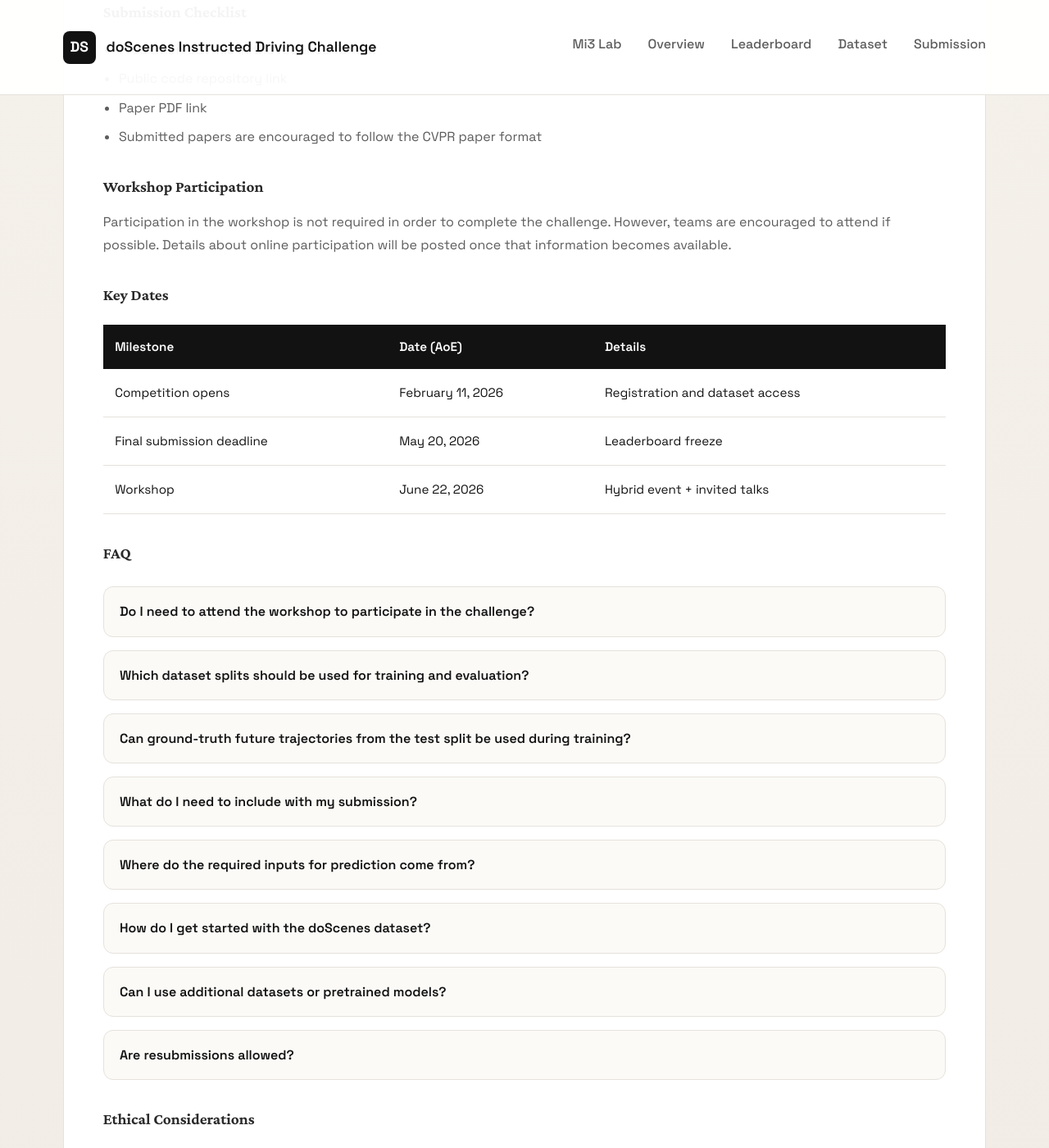
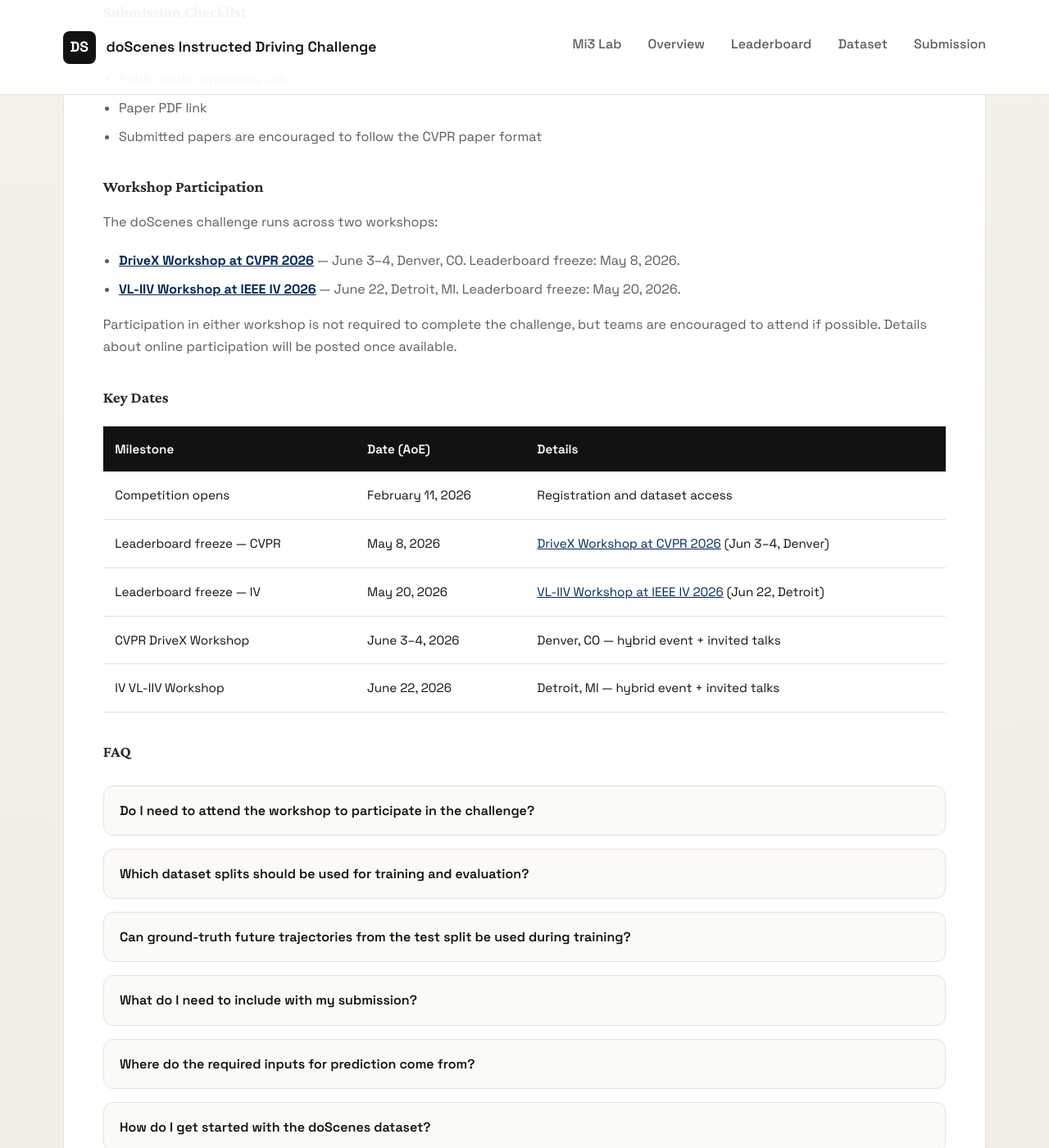
Before and after one commit to Mi3-Lab/mi3-lab.github.io, a Jekyll site: the page doScenes_challenge.html, which Jekyll copies as it is, in a window 1280 px wide and 1400 px high, scrolled down 5897 px. Shown: the whole window at 82% size. Built offline with Jekyll 4.4.1, drawn with Linux system fonts in a browser that asks for light colours; some of the changed text lies outside the part shown.

Commit message:
doScenes: split leaderboard freeze into CVPR (May 8) and IV (May 20) deadlines
DriveX @ CVPR freeze May 8; VL-IIV @ IV freeze May 20. Updates info cards,
Key Dates table, and Workshop Participation section with per-workshop links.

Co-Authored-By: Claude Sonnet 4.6 <noreply@anthropic.com>

```diff
--- a/doScenes_challenge.html
+++ b/doScenes_challenge.html
@@ -616,14 +616,14 @@
 
     <div class="info-cards">
         <div class="info-card">
-            <div class="info-card-label">Submission Deadline</div>
-            <div class="info-card-value">May 20, 2026</div>
-            <div class="info-card-detail">Final leaderboard freeze (AoE)</div>
+            <div class="info-card-label">CVPR DriveX Freeze</div>
+            <div class="info-card-value">May 8, 2026</div>
+            <div class="info-card-detail">Leaderboard freeze for <a href="#" style="color:var(--accent);">DriveX Workshop @ CVPR</a> (AoE)</div>
         </div>
         <div class="info-card">
-            <div class="info-card-label">Workshop Date</div>
-            <div class="info-card-value">June 22, 2026</div>
-            <div class="info-card-detail">Hybrid workshop + invited talks</div>
+            <div class="info-card-label">IV VL-IIV Freeze</div>
+            <div class="info-card-value">May 20, 2026</div>
+            <div class="info-card-detail">Leaderboard freeze for <a href="#" style="color:var(--accent);">VL-IIV Workshop @ IV</a> (AoE)</div>
         </div>
         <div class="info-card">
             <div class="info-card-label">Tracks</div>
@@ -892,9 +892,15 @@
 
                     <h3>Workshop Participation</h3>
                     <p>
-                        Participation in the workshop is not required in order to complete the challenge. However, teams
-                        are encouraged to attend if possible. Details about online participation will be posted once that
-                        information becomes available.
+                        The doScenes challenge runs across two workshops:
+                    </p>
+                    <ul>
+                        <li><strong><a href="#" style="color:var(--accent);">DriveX Workshop at CVPR 2026</a></strong> — June 3–4, Denver, CO. Leaderboard freeze: May 8, 2026.</li>
+                        <li><strong><a href="#" style="color:var(--accent);">VL-IIV Workshop at IEEE IV 2026</a></strong> — June 22, Detroit, MI. Leaderboard freeze: May 20, 2026.</li>
+                    </ul>
+                    <p>
+                        Participation in either workshop is not required to complete the challenge, but teams are encouraged
+                        to attend if possible. Details about online participation will be posted once available.
                     </p>
 
                     <h3>Key Dates</h3>
@@ -913,14 +919,24 @@
                                 <td>Registration and dataset access</td>
                             </tr>
                             <tr>
-                                <td>Final submission deadline</td>
-                                <td>May 20, 2026</td>
-                                <td>Leaderboard freeze</td>
+                                <td>Leaderboard freeze — CVPR</td>
+                                <td>May 8, 2026</td>
+                                <td><a href="#" style="color:var(--accent);">DriveX Workshop at CVPR 2026</a> (Jun 3–4, Denver)</td>
                             </tr>
                             <tr>
-                                <td>Workshop</td>
+                                <td>Leaderboard freeze — IV</td>
+                                <td>May 20, 2026</td>
+                                <td><a href="#" style="color:var(--accent);">VL-IIV Workshop at IEEE IV 2026</a> (Jun 22, Detroit)</td>
+                            </tr>
+                            <tr>
+                                <td>CVPR DriveX Workshop</td>
+                                <td>June 3–4, 2026</td>
+                                <td>Denver, CO — hybrid event + invited talks</td>
+                            </tr>
+                            <tr>
+                                <td>IV VL-IIV Workshop</td>
                                 <td>June 22, 2026</td>
-                                <td>Hybrid event + invited talks</td>
+                                <td>Detroit, MI — hybrid event + invited talks</td>
                             </tr>
                         </tbody>
                     </table>
```
